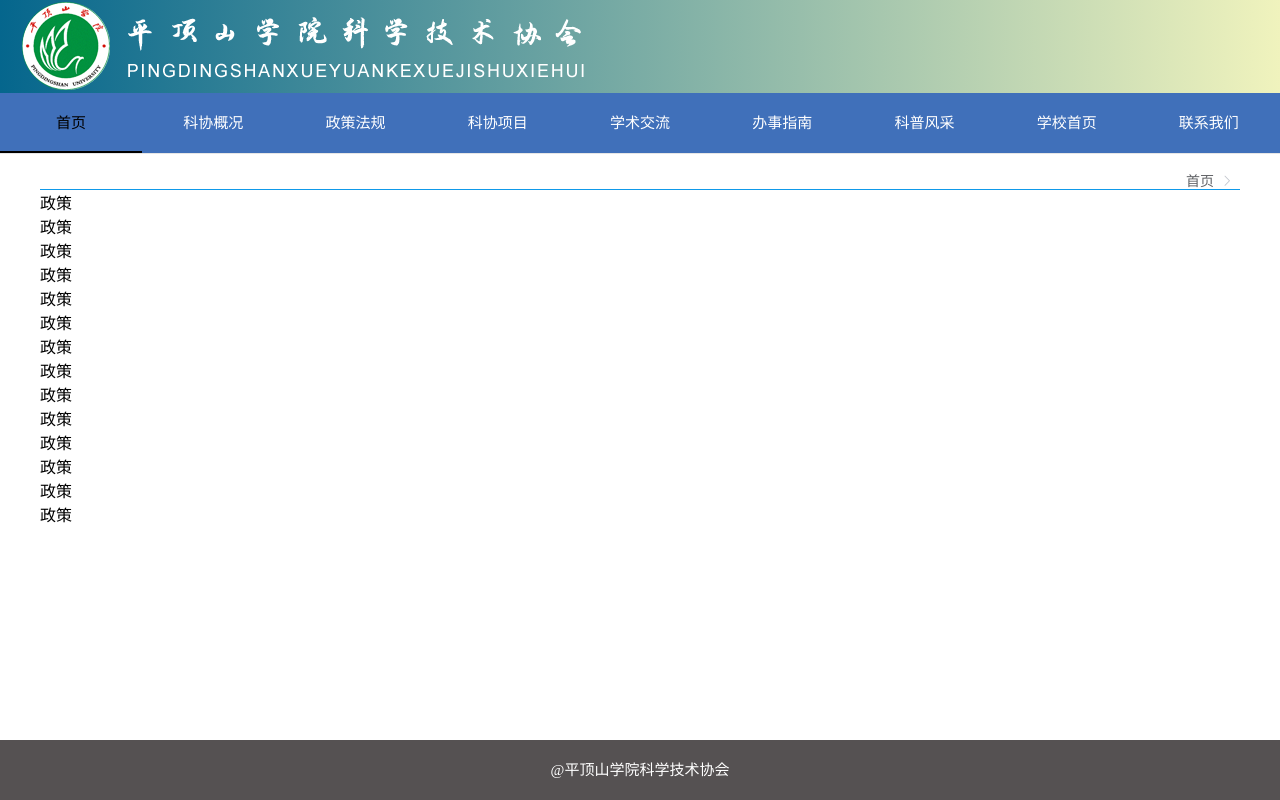
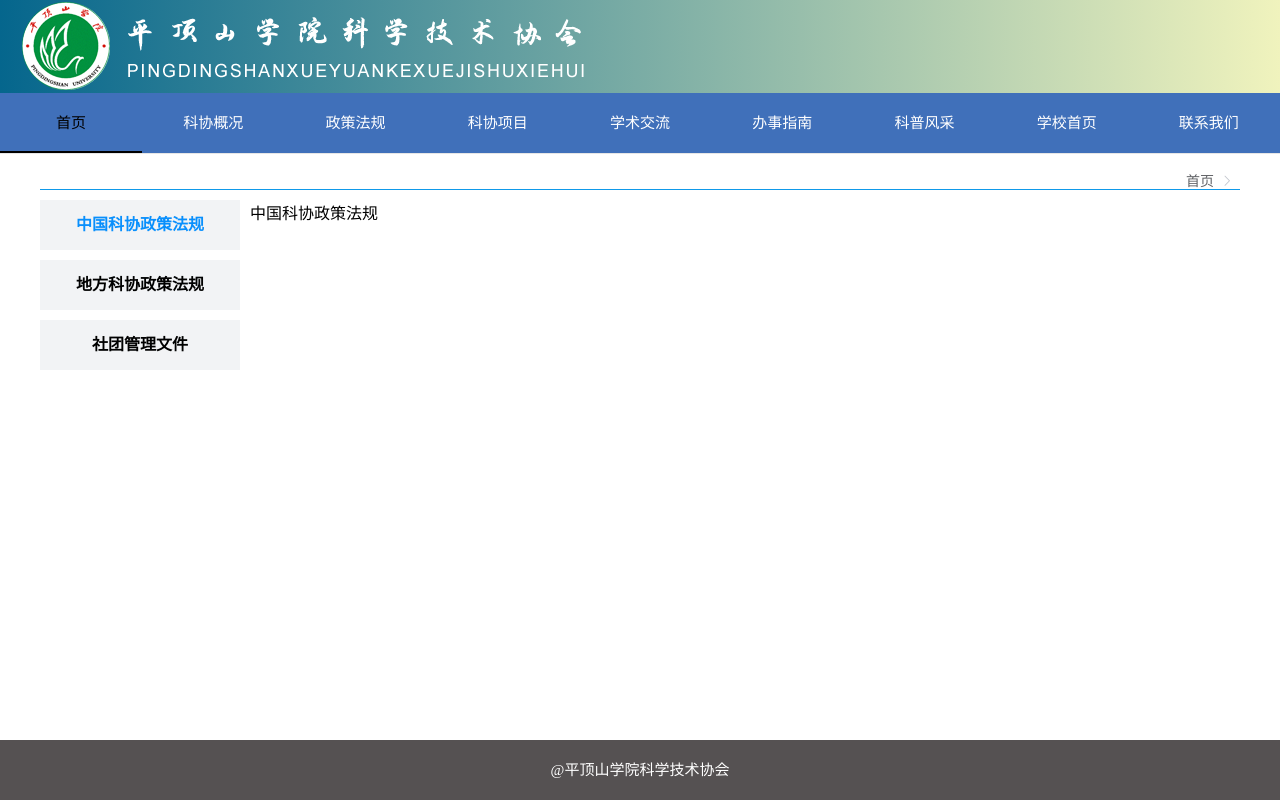
Before and after one commit to rendong2001/newsWebsite, a Vue app: page /#/home/zhengce in a window 1280 px wide. Built offline with nearby package versions, Linux system fonts and the light colour scheme.

Commit message:
前仨完成

```diff
--- a/src/assets/css/my_style.css
+++ b/src/assets/css/my_style.css
@@ -1,6 +1,9 @@
 ul{
   padding: 0;
   margin: 0;
+}
+li{
+  list-style: none;
 }
 .ft-20{
   font-size: 20px;
@@ -45,3 +48,11 @@ ul{
 .liStylenone {
   list-style: none;
 }
+/* 链接去除下划线 */
+.anone {
+  text-decoration: none;
+}
+/* 蓝色标题 */
+.color {
+  color: #0f99e9;
+}
--- a/src/components/page/index.vue
+++ b/src/components/page/index.vue
@@ -2,21 +2,15 @@
   <div calss="box">
     <!-- 首页上半部分 -->
     <el-row type="flex" class="row-bg" justify="space-between">
-      <el-aside width="600px">
-        <div class="block">
-          <el-carousel height="350px" type="card">
-            <el-carousel-item v-for="item in 4" :key="item">
-              <h3 class="small"></h3>
+        <div class="block marr10">
+          <el-carousel height="460px"  arrow="always">
+            <el-carousel-item v-for="(item,index) in imgList" :key="index">
               <div>
-                <img src="../../assets/boer.jpg" alt="">
-                <img src="../../assets/boer2.jpg" alt="">
-                <img src="../../assets/boer.jpg" alt="">
-                <img src="../../assets/boer2.jpg" alt="">
+                <img :src="item.path"  alt="" style="width:105%;">
               </div>
             </el-carousel-item>
           </el-carousel>
         </div>
-      </el-aside>
       <notice class="notice" />
     </el-row>
     <!-- 首页下半部分 -->
@@ -35,7 +29,16 @@ import other from '../../views/other.vue'
 
 export default {
   components: { notice, work, school, other },
-  name: 'index'
+  name: 'index',
+  data(){
+    return{
+      imgList:[
+        { path:require('../../assets/boer.jpg'),index: 1},
+        { path:require('../../assets/boer2.jpg'),index: 2},
+        { path:require('../../assets/boer.jpg'),index: 3},
+      ]
+    }
+  }
 }
 </script>
 <style lang="less" scoped>
@@ -69,7 +72,7 @@ export default {
   }
 }
 
-.el-carousel__item h3 {
+.el-carousel__item{
   color: #475669;
   font-size: 14px;
   opacity: 0.75;
@@ -84,11 +87,14 @@ export default {
 .el-carousel__item:nth-child(2n + 1) {
   background-color: #d3dce6;
 }
+.block {
+  width: 50%;
+}
 .block div {
   img {
     width: 100%;
     height: 100%;
-    object-fit:cover;
+    // object-fit:cover;
   }
 }
 .notice{
--- a/src/components/page/introduce.vue
+++ b/src/components/page/introduce.vue
@@ -55,10 +55,9 @@ export default {
 <style lang="less" scoped>
 
 ul {
-  // background-color: rgb(242, 243, 245 );
   width: 200px;
   li {
-    background-color: rgb(242, 243, 245 );
+    background-color: rgb(242, 243, 245);
     height: 50px;
     line-height: 50px;
     text-align: center;
--- a/src/components/page/zhengce.vue
+++ b/src/components/page/zhengce.vue
@@ -3,20 +3,21 @@
     <el-row>
       <globalTitle />
     </el-row>
-    <span>政策</span><br>
-    <span>政策</span><br>
-    <span>政策</span><br>
-    <span>政策</span><br>
-    <span>政策</span><br>
-    <span>政策</span><br>
-    <span>政策</span><br>
-    <span>政策</span><br>
-    <span>政策</span><br>
-    <span>政策</span><br>
-    <span>政策</span><br>
-    <span>政策</span><br>
-    <span>政策</span><br>
-    <span>政策</span><br>
+    <el-row class="mart10">
+      <el-col :span="4" class="marr10">
+        <ul>
+          <li
+            :key="index"
+            v-for="(item, index) in menuList"
+            class="liStylenone liPointer marb10"
+            @click="changeMenu(item.name)"
+          >
+          <b :class="cont == item.name?'ft-blue':'ft-black'"> {{  item.name }} </b>
+          </li>
+        </ul>
+      </el-col>
+      <el-col :span="18"><div v-html="cont"></div></el-col>
+    </el-row>
   </div>
 </template>
 
@@ -24,12 +25,44 @@
 import globalTitle from '../globalTitle.vue'
 export default {
   name: 'zhengce',
-  components:{
+  components: {
     globalTitle
   },
+  data() {
+    return {
+      cont:'',
+      menuList: [
+        { name: '中国科协政策法规' },
+        { name: '地方科协政策法规' },
+        { name: '社团管理文件' }
+      ]
+    }
+  },
+  mounted() {
+    this.cont = this.menuList[0].name;
+  },
+  methods: {
+    changeMenu(val) {
+      this.cont = val;
+    }
+  }
 }
 </script>
 
 <style lang="less" scoped>
-
+ul {
+  width: 200px;
+  li {
+    background-color: rgb(242, 243, 245);
+    height: 50px;
+    line-height: 50px;
+    text-align: center;
+  }
+}
+.ft-blue{
+  color:rgb(9, 143, 252);
+}
+.ft-black{
+  color: #000;
+}
 </style>
--- a/src/views/notice.vue
+++ b/src/views/notice.vue
@@ -1,7 +1,7 @@
 <template>
   <div>
     <el-row type="flex" class="row-bg underline" justify="space-between">
-      <span>通知公告</span>
+      <span class="color"><b>通知公告</b></span>
       <span @click="goMore('通知公告')" class="liPointer">
         更多<i class="el-icon-d-arrow-right"></i>
       </span>
--- a/src/views/other.vue
+++ b/src/views/other.vue
@@ -1,13 +1,22 @@
 <template>
   <div>
     <div>
-      <span>友情链接</span>
+      <el-row class="underline marb10">
+        <span class="color"><b>友情链接</b></span>
+      </el-row>
       <div>
-        <ul>
-          <li class="lieBiao liPointer" :key="index" v-for="(item, index) in lianJieList">
-            {{ item.name }}
-          </li>
-        </ul>
+        <div class="aLianJ marb10">
+          <a href="https://www.cast.org.cn/" class="anone" target="_block">中国科协</a>
+        </div>
+        <div class="aLianJ marb10">
+          <a href="http://www.kepu.gov.cn/kejiweek/" class="anone" target="_block">中国科普网</a>
+        </div>
+        <div class="aLianJ marb10">
+          <a href="https://www.hast.net.cn/" class="anone" target="_block">河南省科协</a>
+        </div>
+        <div class="aLianJ marb10">
+          <a href="http://www.pdskx.cn/" class="anone" target="_block">平顶山市科协</a>
+        </div>
       </div>
     </div>
     <div>
@@ -32,21 +41,17 @@ export default {
   name: 'other',
   data() {
     return {
-      lianJieList: [{ name: '链接1' }, { name: '链接2' }, { name: '链接3' }]
+      lianJieList: [{ name: '链接1' }, { name: '链接2' }]
     }
   }
 }
 </script>
 <style lang="less" scoped>
-ul {
-  padding-left: 0;
-}
-.lieBiao {
-  width: 90%;
+.aLianJ {
   height: 30px;
-  background-color: rgb(39, 144, 214);
-  list-style: none;
-  margin-bottom: 2px;
+  background-color: rgb(242, 243, 244);
+  text-align: center;
+  line-height: 30px;
 }
 .bg {
   background-color: rgb(1, 72, 153) !important;
--- a/src/views/school.vue
+++ b/src/views/school.vue
@@ -1,7 +1,7 @@
 <template>
   <div>
     <el-row type="flex" justify="space-between" class="underline">
-      <span>学院动态</span>
+      <span class="color"><b>学院动态</b></span>
       <span @click="goMore('学院动态')" class="liPointer">更多<i class="el-icon-d-arrow-right"></i> </span>
     </el-row>
     <div>
--- a/src/views/work.vue
+++ b/src/views/work.vue
@@ -1,7 +1,7 @@
 <template>
   <div>
     <el-row type="flex" justify="space-between" class="underline">
-      <span>工作动态</span>
+      <span class="color"><b>工作动态</b></span>
       <span @click="goMore('工作状态')" class="liPointer">更多<i class="el-icon-d-arrow-right"></i> </span>
     </el-row>
     <div>
```
